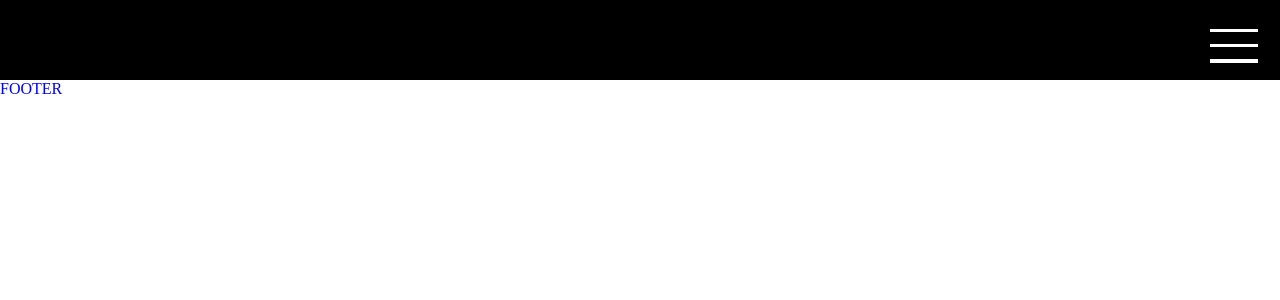
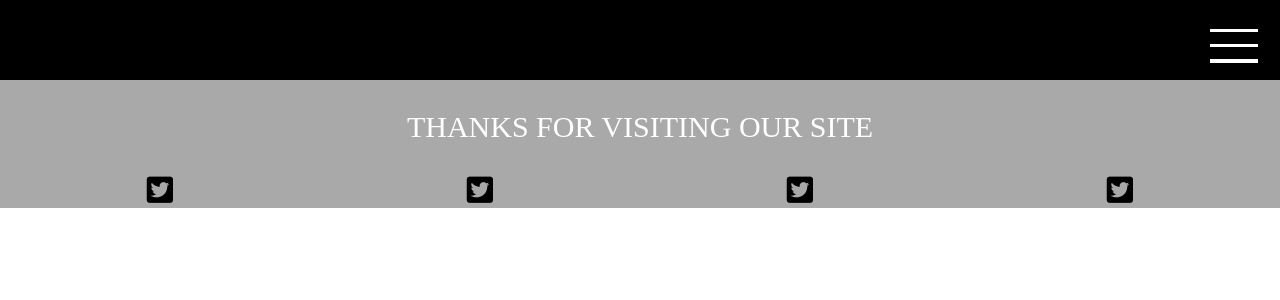
Before and after one commit to hkennedyvi/store, a React (Create React App) app: page / in a window 1280 px wide. Shown: the top 300 px of the page. Built offline with nearby package versions, Linux system fonts and the light colour scheme.

Commit message:
grid footer v1

```diff
--- a/public/index.html
+++ b/public/index.html
@@ -1,43 +1,21 @@
 <!DOCTYPE html>
 <html lang="en">
+
 <head>
   <meta charset="utf-8" />
   <link rel="icon" href="%PUBLIC_URL%/favicon.ico" />
   <meta name="viewport" content="width=device-width, initial-scale=1" />
   <meta name="theme-color" content="#000000" />
-    <meta
-      name="description"
-      content="Web site created using create-react-app"
-    />
+  <meta name="description" content="Web site created using create-react-app" />
   <link rel="apple-touch-icon" href="%PUBLIC_URL%/logo192.png" />
-    <!--
-      manifest.json provides metadata used when your web app is installed on a
-      user's mobile device or desktop. See https://developers.google.com/web/fundamentals/web-app-manifest/
-    -->
   <link rel="manifest" href="%PUBLIC_URL%/manifest.json" />
-    <!--
-      Notice the use of %PUBLIC_URL% in the tags above.
-      It will be replaced with the URL of the `public` folder during the build.
-      Only files inside the `public` folder can be referenced from the HTML.
-
-      Unlike "/favicon.ico" or "favicon.ico", "%PUBLIC_URL%/favicon.ico" will
-      work correctly both with client-side routing and a non-root public URL.
-      Learn how to configure a non-root public URL by running `npm run build`.
-    -->
+  <link rel="stylesheet" href="https://use.fontawesome.com/releases/v5.3.1/css/all.css"
+    integrity="sha384-mzrmE5qonljUremFsqc01SB46JvROS7bZs3IO2EmfFsd15uHvIt+Y8vEf7N7fWAU" crossorigin="anonymous">
   <title>React App</title>
 </head>
+
 <body>
-    <noscript>You need to enable JavaScript to run this app.</noscript>
   <div id="root"></div>
-    <!--
-      This HTML file is a template.
-      If you open it directly in the browser, you will see an empty page.
+</body>
 
-      You can add webfonts, meta tags, or analytics to this file.
-      The build step will place the bundled scripts into the <body> tag.
-
-      To begin the development, run `npm start` or `yarn start`.
-      To create a production bundle, use `npm run build` or `yarn build`.
-    -->
-  </body>
 </html>
--- a/src/components/Footer/footer.scss
+++ b/src/components/Footer/footer.scss
@@ -0,0 +1,15 @@
+.footer {
+    background: darkgrey;
+    display: grid;
+    grid-template-columns: auto auto auto auto;
+}
+
+.footer-content:nth-child(1) {
+    color: white;
+    grid-column: 1 / span 4;
+}
+
+.footer-content {
+    text-align: center;
+    font-size: 30px;
+}
--- a/src/components/Footer/index.jsx
+++ b/src/components/Footer/index.jsx
@@ -1,9 +1,26 @@
 import React from 'react';
+import './footer.scss';
 
 function Footer() {
-    return (
-      <div className="div-test">FOOTER</div>
-    );
-  }
+  return (
+    <div className="footer">
+      <div className="footer-content">
+        <p>THANKS FOR VISITING OUR SITE</p>
+      </div>
+      <div className="footer-content">
+        <i class="fab fa-twitter-square"></i>
+      </div>
+      <div className="footer-content">
+        <i class="fab fa-twitter-square"></i>
+      </div>
+      <div className="footer-content">
+        <i class="fab fa-twitter-square"></i>
+      </div>
+      <div className="footer-content">
+        <i class="fab fa-twitter-square"></i>
+      </div>
+    </div>
+  );
+}
 
-  export default Footer;
+export default Footer;
--- a/src/index.scss
+++ b/src/index.scss
@@ -1,9 +1,3 @@
-$textPrimary: blue;
-
 body {
     margin: 0
 }
-
-.div-test {
-    color: $textPrimary;
-}
```
Lines whose indentation alone changed are shown as unchanged.
